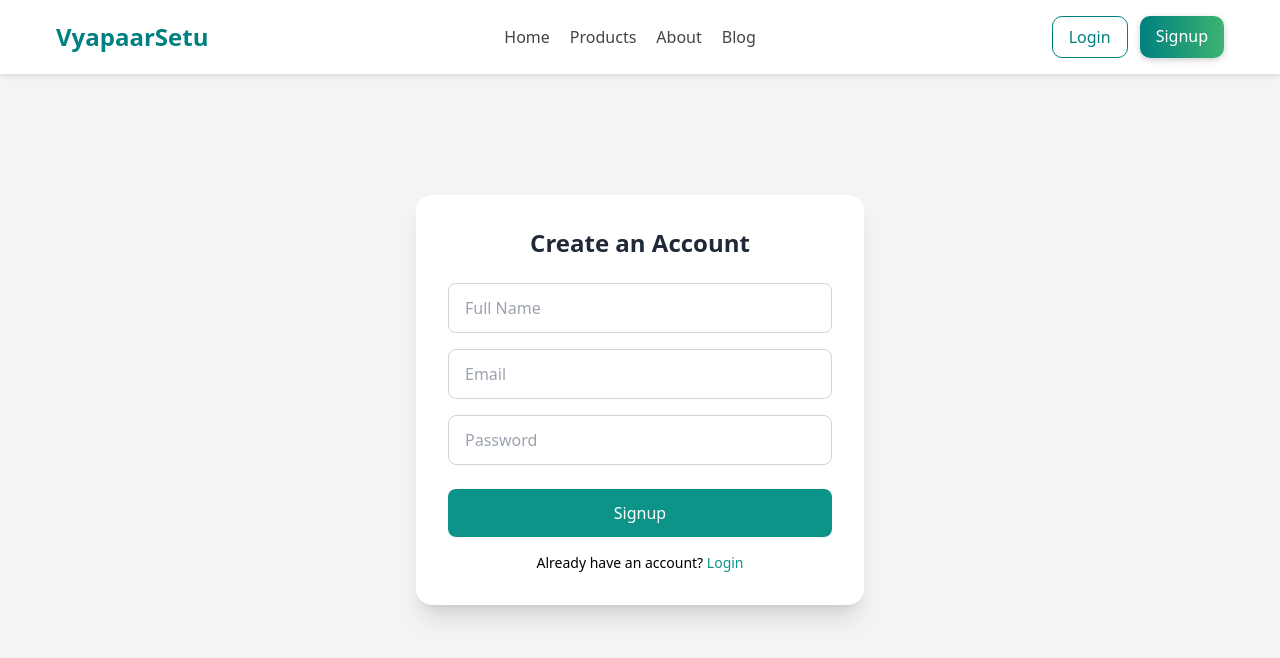
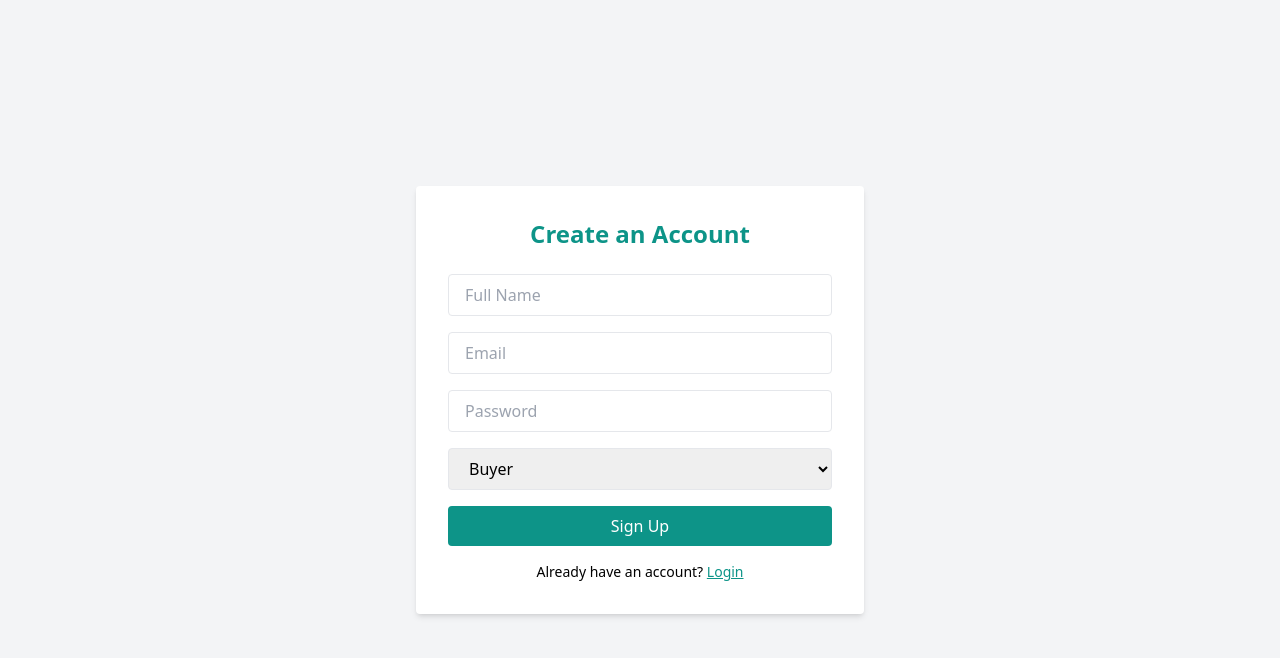
Before and after one commit to Bytebard089/LocalList-Ecommerce, a React (Create React App) app: page /signup in a window 1280 px wide. Shown: the top 658 px of the page. Built offline with nearby package versions, Linux system fonts and the light colour scheme; the HTML template or start-up script is replaced by a standard one.

Commit message:
sign done

```diff
--- a/package.json
+++ b/package.json
@@ -10,6 +10,7 @@
     "firebase": "^11.6.1",
     "react": "^19.1.0",
     "react-dom": "^19.1.0",
+    "react-icons": "^5.5.0",
     "react-router-dom": "^7.5.2",
     "react-scripts": "5.0.1",
     "web-vitals": "^2.1.4"
--- a/src/App.js
+++ b/src/App.js
@@ -1,29 +1,32 @@
 import React from 'react';
-import { BrowserRouter as Router, Routes, Route } from 'react-router-dom';
+import { BrowserRouter as Router, Routes, Route, useLocation } from 'react-router-dom';
 import Navbar from './components/Navbar';
-
-// Importing pages (we will create them next)
+import Signup from './pages/Signup';
+import Login from './pages/Login';
 import Home from './pages/Home';
-import Products from './pages/Products';
-import About from './pages/About';
-import Blog from './pages/Blog';
-import Login from './pages/Login';
-import Signup from './pages/Signup';
 
 function App() {
+  const location = useLocation();
+  const hideNavbarRoutes = ['/login', '/signup'];
+  const shouldHideNavbar = hideNavbarRoutes.includes(location.pathname);
+
+  return (
+    <>
+      {!shouldHideNavbar && <Navbar />}
+      <Routes>
+        <Route path="/" element={<Home />} />
+        <Route path="/signup" element={<Signup />} />
+        <Route path="/login" element={<Login />} />
+        {/* Add other routes as needed */}
+      </Routes>
+    </>
+  );
+}
+
+export default function AppWrapper() {
   return (
     <Router>
-      <Navbar />
-      <Routes>
-        <Route path="/" element={<Home />} />
-        <Route path="/products" element={<Products />} />
-        <Route path="/about" element={<About />} />
-        <Route path="/blog" element={<Blog />} />
-        <Route path="/login" element={<Login />} />
-        <Route path="/signup" element={<Signup />} />
-      </Routes>
+      <App />
     </Router>
   );
 }
-
-export default App;
--- a/src/Pages/Home.jsx
+++ b/src/Pages/Home.jsx
@@ -2,8 +2,23 @@ import React from 'react';
 
 function Home() {
   return (
-    <div className="p-5">
-      <h2 className="text-2xl font-semibold">Welcome to VyapaarSetu Home Page</h2>
+    <div className="min-h-screen flex flex-col justify-between bg-gray-50">
+
+      <section className="text-center py-20 px-4">
+        <h1 className="text-4xl font-bold text-gray-800 mb-4">Welcome to VyapaarSetu</h1>
+        <p className="text-gray-600 max-w-xl mx-auto">Connecting local sellers with conscious buyers. Made for Bharat.</p>
+      </section>
+
+      <footer className="bg-white border-t border-gray-200 text-gray-600 text-sm py-6">
+        <div className="max-w-7xl mx-auto px-4 flex flex-col md:flex-row justify-between items-center">
+          <p className="mb-2 md:mb-0">&copy; {new Date().getFullYear()} VyapaarSetu. Made in Bharat.</p>
+          <div className="flex space-x-4">
+            <a href="#" className="hover:text-emerald-600 transition">Home</a>
+            <a href="#" className="hover:text-emerald-600 transition">Products</a>
+            <a href="#" className="hover:text-emerald-600 transition">Contact</a>
+          </div>
+        </div>
+      </footer>
     </div>
   );
 }
--- a/src/Pages/Login.jsx
+++ b/src/Pages/Login.jsx
@@ -1,30 +1,46 @@
-import React from 'react';
-import { Link } from 'react-router-dom';
+import React, { useState } from 'react';
+import { Link, useNavigate } from 'react-router-dom';
 
 function Login() {
+  const [email, setEmail] = useState('');
+  const [password, setPassword] = useState('');
+  const navigate = useNavigate();
+
+  const handleLogin = (e) => {
+    e.preventDefault();
+    console.log({ email, password });
+    // Firebase login logic will go here
+  };
+
   return (
     <div className="min-h-screen flex items-center justify-center bg-gray-100">
-      <form className="bg-white p-8 rounded-2xl shadow-xl w-full max-w-md">
-        <h2 className="text-2xl font-semibold text-center text-gray-800 mb-6">Login to VyapaarSetu</h2>
+      <form onSubmit={handleLogin} className="bg-white p-8 rounded shadow-md w-full max-w-md">
+        <h2 className="text-2xl font-bold text-center text-teal-600 mb-6">Login</h2>
+
         <input
           type="email"
           placeholder="Email"
-          className="w-full px-4 py-3 mb-4 border border-gray-300 rounded-lg focus:outline-none focus:ring-2 focus:ring-teal-500"
+          className="w-full mb-4 px-4 py-2 border rounded"
+          value={email}
+          onChange={(e) => setEmail(e.target.value)}
+          required
         />
+
         <input
           type="password"
           placeholder="Password"
-          className="w-full px-4 py-3 mb-6 border border-gray-300 rounded-lg focus:outline-none focus:ring-2 focus:ring-teal-500"
+          className="w-full mb-4 px-4 py-2 border rounded"
+          value={password}
+          onChange={(e) => setPassword(e.target.value)}
+          required
         />
-        <button
-          type="submit"
-          className="w-full bg-teal-600 hover:bg-teal-700 text-white py-3 rounded-lg transition duration-300"
-        >
+
+        <button type="submit" className="w-full bg-teal-600 text-white py-2 rounded hover:bg-teal-700">
           Login
         </button>
-        <p className="text-center text-sm mt-4">
-          Don’t have an account?{" "}
-          <Link to="/signup" className="text-teal-600 hover:underline">Signup</Link>
+
+        <p className="mt-4 text-center text-sm">
+          Don’t have an account? <Link to="/signup" className="text-teal-600 underline">Sign up</Link>
         </p>
       </form>
     </div>
--- a/src/Pages/Signup.jsx
+++ b/src/Pages/Signup.jsx
@@ -1,35 +1,66 @@
-import React from 'react';
-import { Link } from 'react-router-dom';
+import React, { useState } from 'react';
+import { useNavigate, Link } from 'react-router-dom';
 
 function Signup() {
+  const [email, setEmail] = useState('');
+  const [password, setPassword] = useState('');
+  const [role, setRole] = useState('buyer');
+  const [name, setName] = useState('');
+  const navigate = useNavigate();
+
+  const handleSignup = (e) => {
+    e.preventDefault();
+    console.log({ name, email, password, role });
+    // Firebase signup logic will go here
+  };
+
   return (
     <div className="min-h-screen flex items-center justify-center bg-gray-100">
-      <form className="bg-white p-8 rounded-2xl shadow-xl w-full max-w-md">
-        <h2 className="text-2xl font-semibold text-center text-gray-800 mb-6">Create an Account</h2>
+      <form onSubmit={handleSignup} className="bg-white p-8 rounded shadow-md w-full max-w-md">
+        <h2 className="text-2xl font-bold text-center text-teal-600 mb-6">Create an Account</h2>
+
         <input
           type="text"
           placeholder="Full Name"
-          className="w-full px-4 py-3 mb-4 border border-gray-300 rounded-lg focus:outline-none focus:ring-2 focus:ring-teal-500"
+          className="w-full mb-4 px-4 py-2 border rounded"
+          value={name}
+          onChange={(e) => setName(e.target.value)}
+          required
         />
+
         <input
           type="email"
           placeholder="Email"
-          className="w-full px-4 py-3 mb-4 border border-gray-300 rounded-lg focus:outline-none focus:ring-2 focus:ring-teal-500"
+          className="w-full mb-4 px-4 py-2 border rounded"
+          value={email}
+          onChange={(e) => setEmail(e.target.value)}
+          required
         />
+
         <input
           type="password"
           placeholder="Password"
-          className="w-full px-4 py-3 mb-6 border border-gray-300 rounded-lg focus:outline-none focus:ring-2 focus:ring-teal-500"
+          className="w-full mb-4 px-4 py-2 border rounded"
+          value={password}
+          onChange={(e) => setPassword(e.target.value)}
+          required
         />
-        <button
-          type="submit"
-          className="w-full bg-teal-600 hover:bg-teal-700 text-white py-3 rounded-lg transition duration-300"
+
+        <select
+          className="w-full mb-4 px-4 py-2 border rounded"
+          value={role}
+          onChange={(e) => setRole(e.target.value)}
         >
-          Signup
+          <option value="buyer">Buyer</option>
+          <option value="seller">Seller</option>
+        </select>
+
+        <button type="submit" className="w-full bg-teal-600 text-white py-2 rounded hover:bg-teal-700">
+          Sign Up
         </button>
-        <p className="text-center text-sm mt-4">
-          Already have an account?{" "}
-          <Link to="/login" className="text-teal-600 hover:underline">Login</Link>
+
+        <p className="mt-4 text-center text-sm">
+          Already have an account? <Link to="/login" className="text-teal-600 underline">Login</Link>
         </p>
       </form>
     </div>
```
Also changed, not shown: 1 other file (tests, documents, lock files or other folders).
